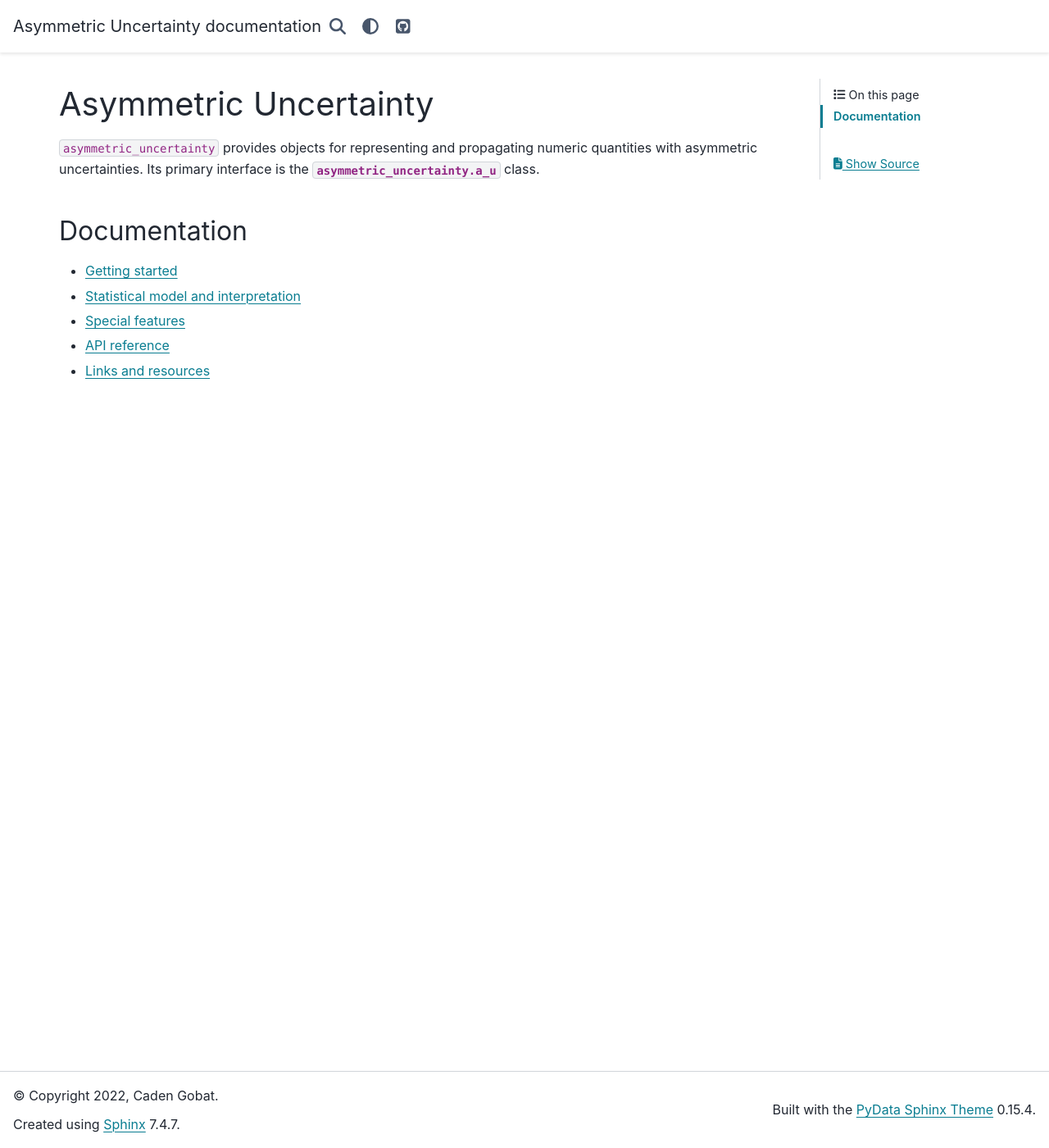
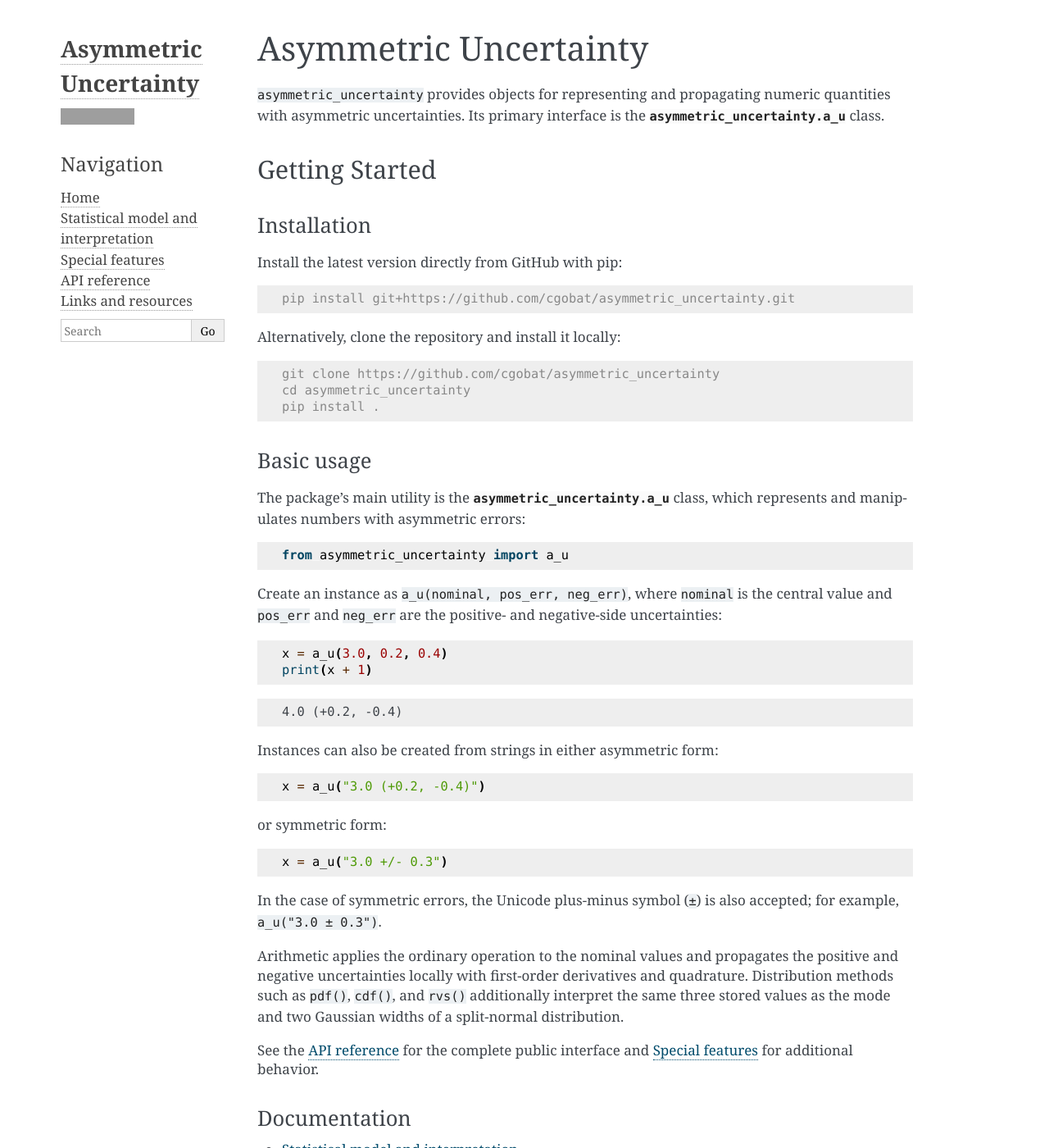
Before and after one commit to cgobat/asymmetric_uncertainty, a Sphinx documentation site: the page built from docs/index.rst, in a window 1280 px wide and 1400 px high. Shown: the whole window at 82% size. Built offline with Sphinx 7.4.7, drawn with Linux system fonts in a browser that asks for light colours; some of the changed text lies outside the part shown; grey boxes are pictures that could not be loaded.

Commit message:
Switch documentation to use Alabaster theme (#30)
Also bumps version to v0.5.1

```diff
--- a/docs/conf.py
+++ b/docs/conf.py
@@ -28,26 +28,19 @@ root_doc = "index"
 exclude_patterns = ["_build", "Thumbs.db", ".DS_Store"]
 
 html_favicon = "assets/favicon.png"
-html_theme = "pydata_sphinx_theme"
+html_theme = "alabaster"
 html_theme_options = {
-    "navbar_start": ["navbar-logo"],
-    "navbar_center": [],
-    "navbar_end": [
-        "theme-switcher",
-        "navbar-icon-links",
-    ],
-    "navbar_persistent": [
-        "search-button",
-    ],
-    "navbar_align": "right",
-    "github_url": "https://github.com/cgobat/asymmetric_uncertainty",
-    "show_prev_next": False,
-    "show_nav_level": 2,
+    "github_user": "cgobat",
+    "github_repo": "asymmetric_uncertainty",
+    "github_button": True,
+    "github_type": "star",
+    "page_width": "72rem",
 }
 html_sidebars = {
-    "index": [],
     "**": [
-        "sidebar-collapse",
-        "sidebar-nav-bs",
+        "about.html",
+        "navigation.html",
+        "relations.html",
+        "searchfield.html",
     ],
 }
--- a/docs/index.rst
+++ b/docs/index.rst
@@ -5,16 +5,86 @@ Asymmetric Uncertainty
 numeric quantities with asymmetric uncertainties. Its primary interface is the
 :class:`asymmetric_uncertainty.a_u` class.
 
+Getting Started
+~~~~~~~~~~~~~~~
+
+Installation
+------------
+
+Install the latest version directly from GitHub with pip:
+
+.. code-block:: console
+
+   pip install git+https://github.com/cgobat/asymmetric_uncertainty.git
+
+Alternatively, clone the repository and install it locally:
+
+.. code-block:: console
+
+   git clone https://github.com/cgobat/asymmetric_uncertainty
+   cd asymmetric_uncertainty
+   pip install .
+
+Basic usage
+-----------
+
+The package's main utility is the :class:`asymmetric_uncertainty.a_u` class,
+which represents and manipulates numbers with asymmetric errors:
+
+.. code-block:: python
+
+   from asymmetric_uncertainty import a_u
+
+Create an instance as ``a_u(nominal, pos_err, neg_err)``, where ``nominal`` is
+the central value and ``pos_err`` and ``neg_err`` are the positive- and
+negative-side uncertainties:
+
+.. code-block:: python
+
+   x = a_u(3.0, 0.2, 0.4)
+   print(x + 1)
+
+.. code-block:: text
+
+   4.0 (+0.2, -0.4)
+
+Instances can also be created from strings in either asymmetric form:
+
+.. code-block:: python
+
+   x = a_u("3.0 (+0.2, -0.4)")
+
+or symmetric form:
+
+.. code-block:: python
+
+   x = a_u("3.0 +/- 0.3")
+
+In the case of symmetric errors, the Unicode plus-minus symbol (``±``) is also
+accepted; for example, ``a_u("3.0 ± 0.3")``.
+
+Arithmetic applies the ordinary operation to the nominal values and propagates
+the positive and negative uncertainties locally with first-order derivatives
+and quadrature. Distribution methods such as ``pdf()``, ``cdf()``, and
+``rvs()`` additionally interpret the same three stored values as the mode and
+two Gaussian widths of a split-normal distribution.
+
+See the :doc:`api` for the complete public interface and
+:doc:`special_features` for additional behavior.
+
 .. toctree::
    :hidden:
 
-   documentation
+   Home <self>
+   theory
+   special_features
+   api
+   resources
 
 Documentation
 -------------
 
-* :doc:`Getting started <getting_started>`
 * :doc:`Statistical model and interpretation <theory>`
 * :doc:`Special features <special_features>`
+* :doc:`Links and resources <resources>`
 * :doc:`API reference <api>`
-* :doc:`Links and resources <resources>`
--- a/docs/requirements.txt
+++ b/docs/requirements.txt
@@ -1,2 +1 @@
 sphinx
-pydata-sphinx-theme
--- a/pyproject.toml
+++ b/pyproject.toml
@@ -4,7 +4,7 @@ build-backend = "setuptools.build_meta"
 
 [project]
 name = "asymmetric_uncertainty"
-version = "0.5.1.dev0"
+version = "0.5.1"
 authors = [
     { name = "Caden Gobat", email = "cgobat@gwu.edu" },
 ]
```
Also changed, not shown: docs/documentation.rst (deleted, +0 -11 lines), docs/getting_started.rst (deleted, +0 -66 lines).
